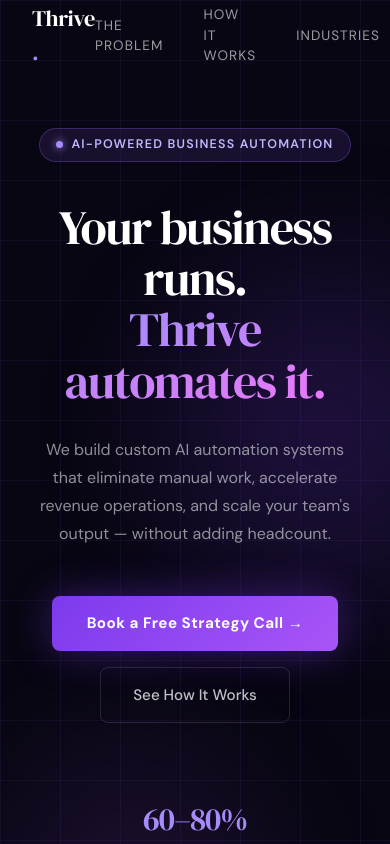
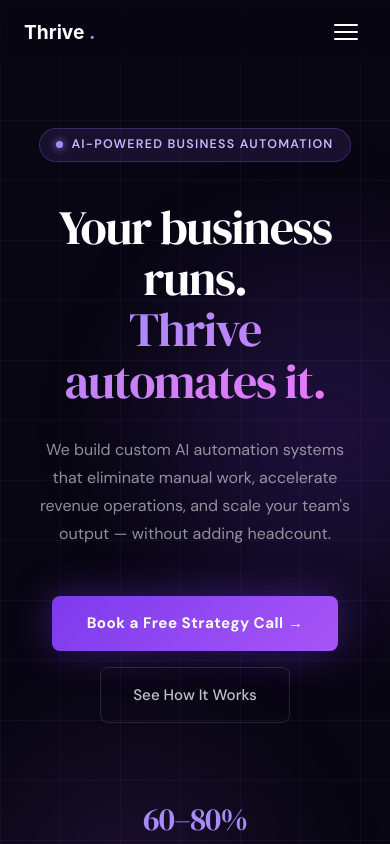
Before and after one commit to cgallagher48/thrive-platform, a Next.js app: page / in a window 390 px wide. Shown: the top 844 px of the page. Built offline with nearby package versions, Linux system fonts and the light colour scheme.

Commit message:
fix mobile navbar hamburger

```diff
--- a/app/page.tsx
+++ b/app/page.tsx
@@ -120,13 +120,18 @@
 }
 
 // ─── Navbar ────────────────────────────────────────────────────────────────────
+
 function Navbar() {
   const [scrolled, setScrolled] = useState(false);
+  const [menuOpen, setMenuOpen] = useState(false);
+
   useEffect(() => {
     const fn = () => setScrolled(window.scrollY > 30);
     window.addEventListener("scroll", fn);
     return () => window.removeEventListener("scroll", fn);
   }, []);
+
+  const links = ["The Problem", "How It Works", "Industries", "Pricing"];
 
   return (
     <nav
@@ -138,23 +143,36 @@
         zIndex: 100,
         transition: "all 0.4s ease",
         background: scrolled
-          ? "rgba(8, 6, 18, 0.92)"
-          : "transparent",
-        backdropFilter: scrolled ? "blur(20px)" : "none",
-        borderBottom: scrolled ? "1px solid rgba(139,92,246,0.15)" : "none",
-        padding: "0 2rem",
+          ? "rgba(10, 6, 20, 0.95)"
+          : "rgba(10, 6, 20, 0.4)",
+        backdropFilter: "blur(12px)",
+        borderBottom: scrolled ? "1px solid rgba(255,255,255,0.06)" : "none",
       }}
     >
-      <div style={{ maxWidth: 1200, margin: "0 auto", display: "flex", alignItems: "center", justifyContent: "space-between", height: 72 }}>
-        <span style={{ fontFamily: "'DM Serif Display', Georgia, serif", fontSize: "1.4rem", color: "#fff", letterSpacing: "-0.02em" }}>
+      {/* Top bar */}
+      <div
+        style={{
+          maxWidth: 1200,
+          margin: "0 auto",
+          padding: "0 1.5rem",
+          height: 64,
+          display: "flex",
+          alignItems: "center",
+          justifyContent: "space-between",
+        }}
+      >
+        {/* Logo */}
+        <span style={{ fontFamily: "'Inter', sans-serif", fontWeight: 700, fontSize: "1.2rem" }}>
           Thrive <span style={{ color: "#a78bfa" }}>.</span>
         </span>
-        <div style={{ display: "flex", gap: "2.5rem", alignItems: "center" }}>
-          {["The Problem", "How It Works", "Industries", "Pricing"].map((item) => (
+
+        {/* Desktop links */}
+        <div style={{ display: "flex", gap: "2.5rem", alignItems: "center" }} className="thrive-desktop-nav">
+          {links.map((item) => (
             <a
               key={item}
               href={`#${item.toLowerCase().replace(/ /g, "-")}`}
-              style={{ color: "rgba(255,255,255,0.6)", textDecoration: "none", fontSize: "0.85rem", letterSpacing: "0.08em", textTransform: "uppercase", transition: "color 0.2s" }}
+              style={{ color: "rgba(255,255,255,0.6)", textDecoration: "none", fontSize: "0.85rem" }}
               onMouseEnter={(e) => ((e.target as HTMLElement).style.color = "#a78bfa")}
               onMouseLeave={(e) => ((e.target as HTMLElement).style.color = "rgba(255,255,255,0.6)")}
             >
@@ -174,16 +192,101 @@
               letterSpacing: "0.04em",
               transition: "opacity 0.2s, transform 0.2s",
             }}
-            onMouseEnter={(e) => { (e.target as HTMLElement).style.opacity = "0.85"; (e.target as HTMLElement).style.transform = "translateY(-1px)"; }}
-            onMouseLeave={(e) => { (e.target as HTMLElement).style.opacity = "1"; (e.target as HTMLElement).style.transform = "none"; }}
+            onMouseEnter={(e) => {
+              (e.target as HTMLElement).style.opacity = "0.85";
+              (e.target as HTMLElement).style.transform = "translateY(-1px)";
+            }}
+            onMouseLeave={(e) => {
+              (e.target as HTMLElement).style.opacity = "1";
+              (e.target as HTMLElement).style.transform = "translateY(0)";
+            }}
+          >
+            Book a Call
+          </a>
+        </div>
+
+        {/* Hamburger — mobile only */}
+        <button
+          className="thrive-hamburger"
+          onClick={() => setMenuOpen(!menuOpen)}
+          style={{
+            display: "none",
+            flexDirection: "column",
+            gap: 5,
+            background: "none",
+            border: "none",
+            cursor: "pointer",
+            padding: "0.5rem",
+          }}
+          aria-label="Toggle menu"
+        >
+          <span style={{
+            display: "block", width: 24, height: 2, background: "#fff", borderRadius: 2,
+            transition: "transform 0.2s",
+            transform: menuOpen ? "translateY(7px) rotate(45deg)" : "none",
+          }} />
+          <span style={{
+            display: "block", width: 24, height: 2, background: "#fff", borderRadius: 2,
+            transition: "opacity 0.2s",
+            opacity: menuOpen ? 0 : 1,
+          }} />
+          <span style={{
+            display: "block", width: 24, height: 2, background: "#fff", borderRadius: 2,
+            transition: "transform 0.2s",
+            transform: menuOpen ? "translateY(-7px) rotate(-45deg)" : "none",
+          }} />
+        </button>
+      </div>
+
+      {/* Mobile dropdown */}
+      <div style={{
+        maxHeight: menuOpen ? 400 : 0,
+        overflow: "hidden",
+        transition: "max-height 0.3s ease",
+        background: "rgba(10, 6, 20, 0.97)",
+        borderTop: menuOpen ? "1px solid rgba(255,255,255,0.06)" : "none",
+      }}>
+        <div style={{ display: "flex", flexDirection: "column", padding: "1rem 1.5rem 1.5rem", gap: "1.25rem" }}>
+          {links.map((item) => (
+            <a
+              key={item}
+              href={`#${item.toLowerCase().replace(/ /g, "-")}`}
+              onClick={() => setMenuOpen(false)}
+              style={{ color: "rgba(255,255,255,0.7)", textDecoration: "none", fontSize: "1rem", fontWeight: 500 }}
+            >
+              {item}
+            </a>
+          ))}
+          <a
+            href="#pricing"
+            onClick={() => setMenuOpen(false)}
+            style={{
+              background: "linear-gradient(135deg, #7c3aed, #a855f7)",
+              color: "#fff",
+              padding: "0.75rem 1.4rem",
+              borderRadius: 6,
+              textDecoration: "none",
+              fontSize: "0.95rem",
+              fontWeight: 600,
+              textAlign: "center",
+              marginTop: "0.5rem",
+            }}
           >
             Book a Call
           </a>
         </div>
       </div>
+
+      <style>{`
+        @media (max-width: 768px) {
+          .thrive-desktop-nav { display: none !important; }
+          .thrive-hamburger { display: flex !important; }
+        }
+      `}</style>
     </nav>
   );
 }
+
 
 // ─── Hero ──────────────────────────────────────────────────────────────────────
 function Hero() {
```
